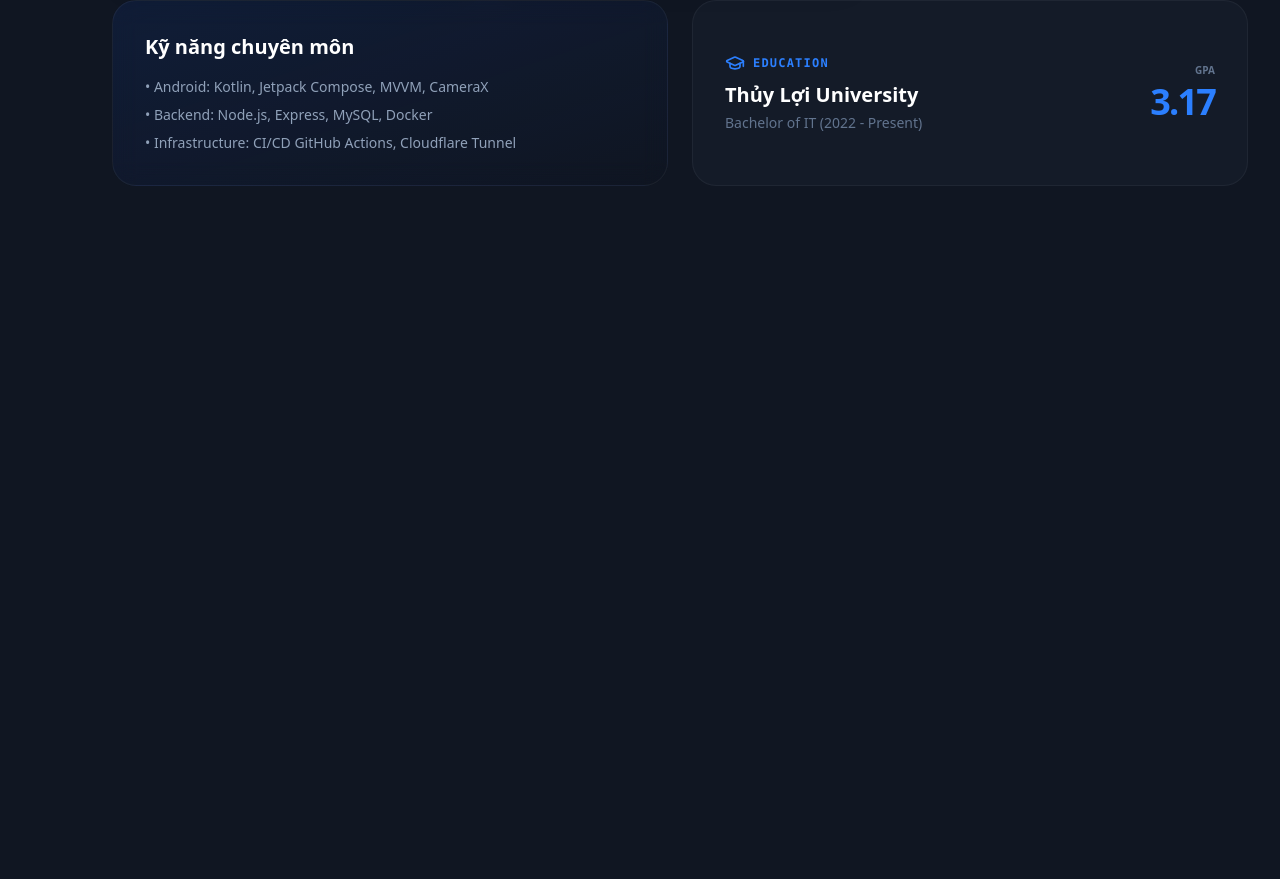
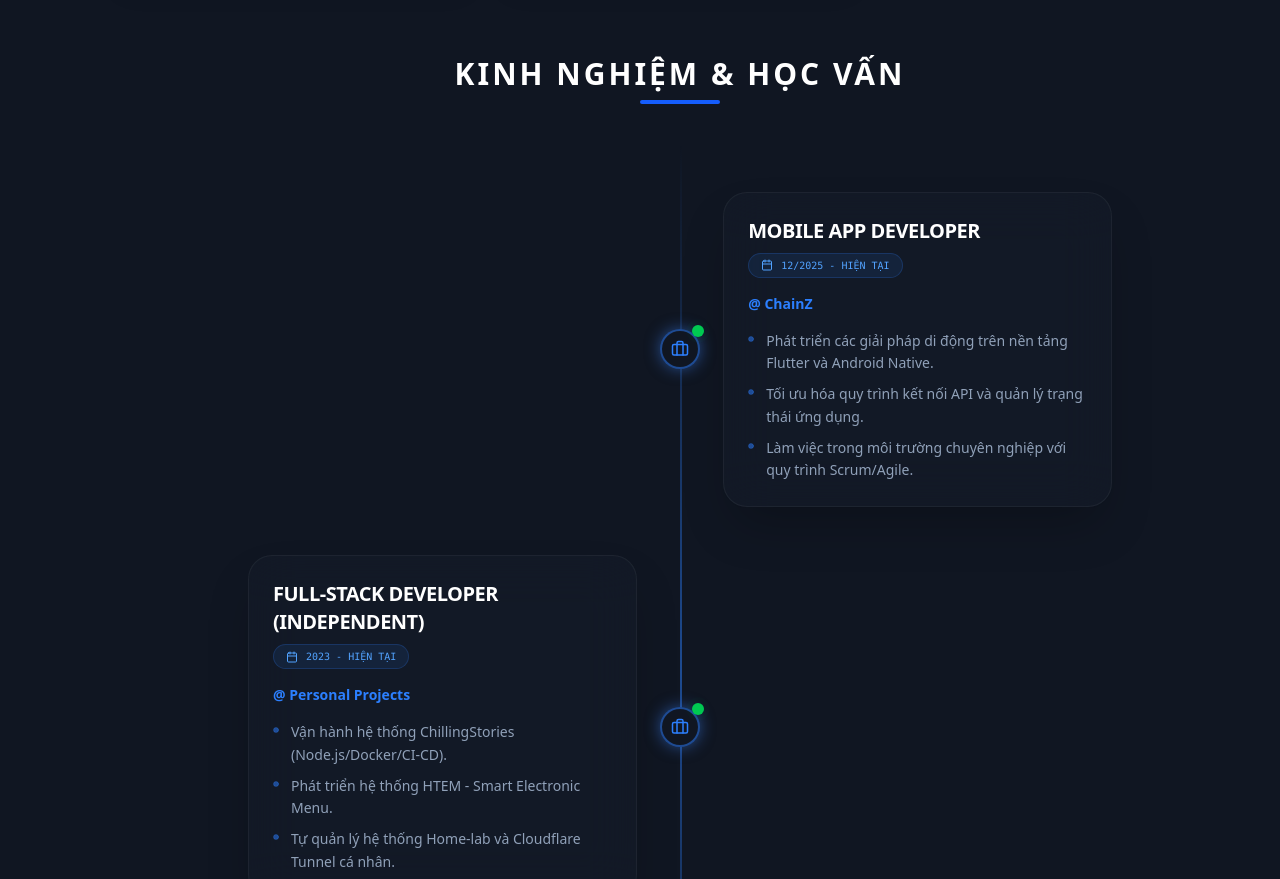
Before and after one commit to PhongDayNai/My-Portfolio, a Next.js app: page / in a window 1280 px wide. Shown: the part 1385-2264 px from the top of the page. Before the commit the page ends 1603 px from the top, so only its background shows below. Built offline with nearby package versions, Linux system fonts and the light colour scheme.

Commit message:
feat: add Experience section

```diff
--- a/src/app/globals.css
+++ b/src/app/globals.css
@@ -15,3 +15,11 @@ body {
   margin: 0;
   min-height: 100vh;
 }
+
+html {
+  scroll-behavior: smooth;
+}
+
+section {
+  scroll-margin-top: 2rem;
+}
--- a/src/app/page.tsx
+++ b/src/app/page.tsx
@@ -1,8 +1,9 @@
 import Sidebar from '@/components/Sidebar';
 import ProjectCard from '@/components/ProjectCard';
-import { PROJECTS, PERSONAL_INFO } from '@/constants';
-import { MapPin, Mail, Phone, GraduationCap } from 'lucide-react';
+import { PROJECTS } from '@/constants';
+import { GraduationCap } from 'lucide-react';
 import HeroCard from '@/components/HeroCard';
+import Timeline from '@/components/Timeline'; // Import component mới
 
 export default function Home() {
   return (
@@ -12,6 +13,7 @@ export default function Home() {
       <div className="max-w-7xl mx-auto p-8">
         <HeroCard />
 
+        {/* Mục Dự án */}
         <section id="projects" className="grid grid-cols-1 md:grid-cols-3 gap-6">
           {PROJECTS.map((project, idx) => (
             <ProjectCard
@@ -22,7 +24,17 @@ export default function Home() {
           ))}
         </section>
 
-        <div className="grid grid-cols-1 md:grid-cols-2 gap-6 mt-6">
+        {/* BỔ SUNG: Mục Kinh nghiệm làm việc song song */}
+        <section id="experience" className="mt-20">
+          <div className="flex flex-col items-center mb-10">
+            <h2 className="text-3xl font-black text-white uppercase tracking-widest">Kinh nghiệm & Học vấn</h2>
+            <div className="h-1 w-20 bg-blue-600 mt-2 rounded-full"></div>
+          </div>
+          <Timeline />
+        </section>
+
+        {/* Giữ nguyên các thông tin cũ bên dưới */}
+        <div className="grid grid-cols-1 md:grid-cols-2 gap-6 mt-20">
             <div className="p-8 rounded-3xl border border-white/5 bg-gradient-to-br from-blue-600/10 to-transparent backdrop-blur-md">
                 <h4 className="text-xl font-bold mb-4 text-white">Kỹ năng chuyên môn</h4>
                 <div className="space-y-2 text-slate-400 text-sm">
--- a/src/components/Sidebar.tsx
+++ b/src/components/Sidebar.tsx
@@ -1,37 +1,66 @@
 'use client';
-import { Home, FolderCode, User, Briefcase, Settings, ChevronRight } from 'lucide-react';
-import { useState } from 'react';
+import { Home, FolderCode, User, Briefcase } from 'lucide-react';
 
 export default function Sidebar() {
   const menu = [
-    { name: 'Trang chủ', icon: Home, href: '#' },
+    { name: 'Trang chủ', icon: Home, href: '#home' },
     { name: 'Dự án', icon: FolderCode, href: '#projects' },
     { name: 'Kinh nghiệm', icon: Briefcase, href: '#experience' },
     { name: 'Cá nhân', icon: User, href: '#about' },
   ];
 
+  const handleScroll = (e: React.MouseEvent<HTMLAnchorElement>, href: string) => {
+    e.preventDefault();
+
+    if (href === '#home') {
+      window.scrollTo({ top: 0, behavior: 'smooth' });
+    } else {
+      const targetId = href.replace('#', '');
+      const element = document.getElementById(targetId);
+      if (element) {
+        element.scrollIntoView({ behavior: 'smooth' });
+      }
+    }
+  };
+
   return (
     <aside className="fixed left-0 top-0 h-screen w-20 hover:w-64 bg-[#1e293b]/50 backdrop-blur-xl border-r border-white/5 transition-all duration-300 group z-50 overflow-hidden">
       <div className="flex flex-col h-full p-4">
-        <div className="flex items-center gap-4 mb-10 px-2">
-          <div className="w-10 h-10 rounded-xl bg-blue-600 flex-shrink-0 flex items-center justify-center font-bold text-white">P</div>
-          <span className="font-bold text-xl opacity-0 group-hover:opacity-100 transition-opacity">Phong.Dev</span>
+        <div
+          className="flex items-center gap-4 mb-10 px-2 cursor-none"
+          onClick={() => window.scrollTo({ top: 0, behavior: 'smooth' })}
+        >
+          <div className="w-10 h-10 rounded-xl bg-blue-600 flex-shrink-0 flex items-center justify-center font-bold text-white">
+            P
+          </div>
+          <span className="font-bold text-xl text-white opacity-0 group-hover:opacity-100 transition-opacity">
+            Phong.Dev
+          </span>
         </div>
 
         <nav className="flex-1 space-y-2">
           {menu.map((item) => (
-            <a key={item.name} href={item.href} className="flex items-center gap-4 p-3 rounded-xl hover:bg-white/5 text-slate-400 hover:text-blue-400 transition-all">
+            <a
+              key={item.name}
+              href={item.href}
+              onClick={(e) => handleScroll(e, item.href)}
+              className="flex items-center gap-4 p-3 rounded-xl hover:bg-white/5 text-slate-400 hover:text-blue-400 transition-all cursor-none"
+            >
               <item.icon size={24} />
-              <span className="font-medium opacity-0 group-hover:opacity-100 transition-opacity whitespace-nowrap">{item.name}</span>
+              <span className="font-medium opacity-0 group-hover:opacity-100 transition-opacity whitespace-nowrap">
+                {item.name}
+              </span>
             </a>
           ))}
         </nav>
 
         <div className="p-2 bg-white/5 rounded-xl flex items-center gap-3">
-          <div className="w-8 h-8 rounded-full bg-slate-500" />
+          <div className="w-8 h-8 rounded-full bg-blue-500 flex items-center justify-center text-[10px] font-bold text-white">
+            HP
+          </div>
           <div className="opacity-0 group-hover:opacity-100 transition-opacity overflow-hidden">
-            <p className="text-xs font-bold truncate">Hùng Phong</p>
-            <p className="text-[10px] text-slate-500">Full-stack</p>
+            <p className="text-xs font-bold text-white truncate">Hùng Phong</p>
+            <p className="text-[10px] text-slate-500">Full-stack Dev</p>
           </div>
         </div>
       </div>
--- /dev/null
+++ b/src/components/Timeline.tsx
@@ -0,0 +1,72 @@
+"use client";
+import { motion } from "framer-motion";
+import { Briefcase, GraduationCap, Calendar, Circle } from "lucide-react";
+import { TIMELINE_DATA } from "@/constants";
+
+export default function Timeline() {
+  return (
+    <div className="relative max-w-4xl mx-auto py-12 px-4">
+      <div className="absolute left-4 md:left-1/2 top-0 bottom-0 w-0.5 bg-gradient-to-b from-blue-500/0 via-blue-500/50 to-blue-500/0 hidden md:block" />
+
+      <div className="space-y-12">
+        {TIMELINE_DATA.map((item, index) => (
+          <motion.div
+            key={item.id}
+            initial={{ opacity: 0, x: index % 2 === 0 ? -50 : 50 }}
+            whileInView={{ opacity: 1, x: 0 }}
+            viewport={{ once: true }}
+            transition={{ duration: 0.6, delay: index * 0.1 }}
+            className={`relative flex flex-col md:flex-row items-center ${
+              index % 2 === 0 ? "md:flex-row-reverse" : ""
+            }`}
+          >
+            <div className="absolute left-[-26px] md:left-1/2 md:-translate-x-1/2 flex items-center justify-center z-20">
+              <div className="relative">
+                <div className="w-10 h-10 rounded-full border-2 border-blue-500/50 bg-[#101622] flex items-center justify-center text-blue-500 shadow-[0_0_15px_rgba(59,130,246,0.5)]">
+                  {item.type === "work" ? <Briefcase size={18} /> : <GraduationCap size={18} />}
+                </div>
+                {item.status === "active" && (
+                  <span className="absolute -top-1 -right-1 flex h-3 w-3">
+                    <span className="animate-ping absolute inline-flex h-full w-full rounded-full bg-green-400 opacity-75"></span>
+                    <span className="relative inline-flex rounded-full h-3 w-3 bg-green-500"></span>
+                  </span>
+                )}
+              </div>
+            </div>
+
+            <div className={`w-full md:w-[45%] ml-12 md:ml-0 group`}>
+              <div className="p-6 rounded-3xl border border-white/5 bg-[#1e293b]/20 backdrop-blur-xl hover:border-blue-500/30 transition-all duration-500 shadow-2xl relative overflow-hidden">
+                <div className="absolute inset-0 bg-gradient-to-br from-blue-600/5 to-transparent opacity-0 group-hover:opacity-100 transition-opacity" />
+
+                <div className="relative z-10">
+                  <div className="flex flex-wrap items-center justify-between mb-4 gap-2">
+                    <h3 className="text-xl font-black text-white uppercase tracking-tight">
+                      {item.title}
+                    </h3>
+                    <span className="flex items-center gap-2 px-3 py-1 rounded-full bg-blue-500/10 border border-blue-500/20 text-[10px] font-mono text-blue-400 uppercase">
+                      <Calendar size={12} />
+                      {item.date}
+                    </span>
+                  </div>
+
+                  <p className="text-blue-500 font-bold text-sm mb-4">
+                    @ {item.organization}
+                  </p>
+
+                  <ul className="space-y-2">
+                    {item.description.map((desc, i) => (
+                      <li key={i} className="text-slate-400 text-sm flex gap-3 leading-relaxed">
+                        <Circle size={6} className="mt-1.5 text-blue-500/50 fill-blue-500/50 shrink-0" />
+                        <span>{desc}</span>
+                      </li>
+                    ))}
+                  </ul>
+                </div>
+              </div>
+            </div>
+          </motion.div>
+        ))}
+      </div>
+    </div>
+  );
+}
--- a/src/constants/index.ts
+++ b/src/constants/index.ts
@@ -58,3 +58,44 @@ export const WORK_EXPERIENCE = [
     ]
   }
 ];
+
+export const TIMELINE_DATA = [
+  {
+    id: 1,
+    title: "Mobile App Developer",
+    organization: "ChainZ",
+    date: "12/2025 - Hiện tại",
+    status: "active",
+    description: [
+      "Phát triển các giải pháp di động trên nền tảng Flutter và Android Native.",
+      "Tối ưu hóa quy trình kết nối API và quản lý trạng thái ứng dụng.",
+      "Làm việc trong môi trường chuyên nghiệp với quy trình Scrum/Agile."
+    ],
+    type: "work"
+  },
+  {
+    id: 2,
+    title: "Full-Stack Developer (Independent)",
+    organization: "Personal Projects",
+    date: "2023 - Hiện tại",
+    status: "active",
+    description: [
+      "Vận hành hệ thống ChillingStories (Node.js/Docker/CI-CD).",
+      "Phát triển hệ thống HTEM - Smart Electronic Menu.",
+      "Tự quản lý hệ thống Home-lab và Cloudflare Tunnel cá nhân."
+    ],
+    type: "work"
+  },
+  {
+    id: 3,
+    title: "Sinh viên CNTT",
+    organization: "Đại học Thủy Lợi",
+    date: "2022 - Hiện tại",
+    status: "studying",
+    description: [
+      "GPA: 3.17/4.0.",
+      "Tập trung nghiên cứu chuyên sâu về Android SDK và Kiến trúc hệ thống."
+    ],
+    type: "education"
+  }
+];
```
